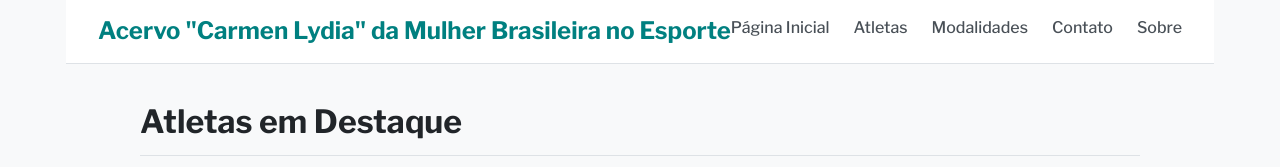
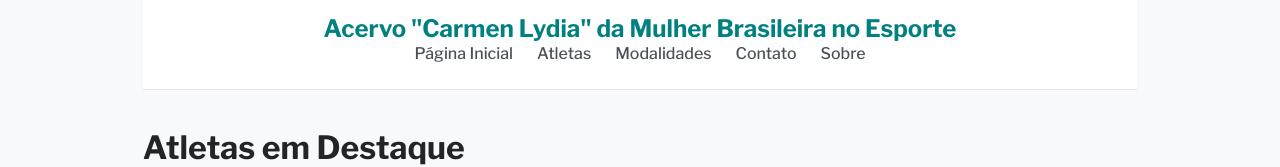
Before and after one commit to lucianedecastro/acervo-front, a React (Vite) app: page / in a window 1280 px wide. Shown: the top 167 px of the page. Built offline with nearby package versions, Linux system fonts and the light colour scheme; no server answers.

Commit message:
ajuste menu

```diff
--- a/src/App.css
+++ b/src/App.css
@@ -46,14 +46,12 @@ h2:first-child {
 
 /* --- Layout (Header, Main, Footer) --- */
 .app-header {
-    display: flex;
-    flex-wrap: wrap;
-    justify-content: space-between;
-    align-items: center;
     background-color: white;
     padding: 1rem 2rem;
     border-bottom: 1px solid #dee2e6;
     margin-bottom: 2rem;
+
+    text-align: center;
 }
 
 .app-header h1 {
@@ -87,12 +85,11 @@ main section {
 
 /* --- Navegação --- */
 nav {
+    margin-top: 1rem;
     display: flex;
     justify-content: center;
     align-items: center;
     gap: 1.5rem;
-    width: 100%; /* Ocupa a largura para centralizar corretamente em telas maiores */
-    margin-top: 1rem;
 }
 
 /* Em telas de desktop, o menu fica na mesma linha do título */
@@ -538,3 +535,17 @@ nav a:hover {
     border-radius: 8px;   /* Adiciona bordas arredondadas para um visual suave */
     box-shadow: 0 4px 12px rgba(0,0,0,0.1); /* Adiciona uma sombra sutil */
 }
+
+/* ======================================================= */
+/* CORREÇÃO FINAL E ASSERTIVA PARA O MENU DESKTOP          */
+/* ======================================================= */
+
+/* Esta regra força a barra de navegação a ocupar 100% da largura
+  do cabeçalho e a centralizar seus links internos.
+  Isso resolve o problema de alinhamento de forma definitiva.
+*/
+.app-header nav {
+    width: 100%;
+    display: flex;
+    justify-content: center;
+}
```
